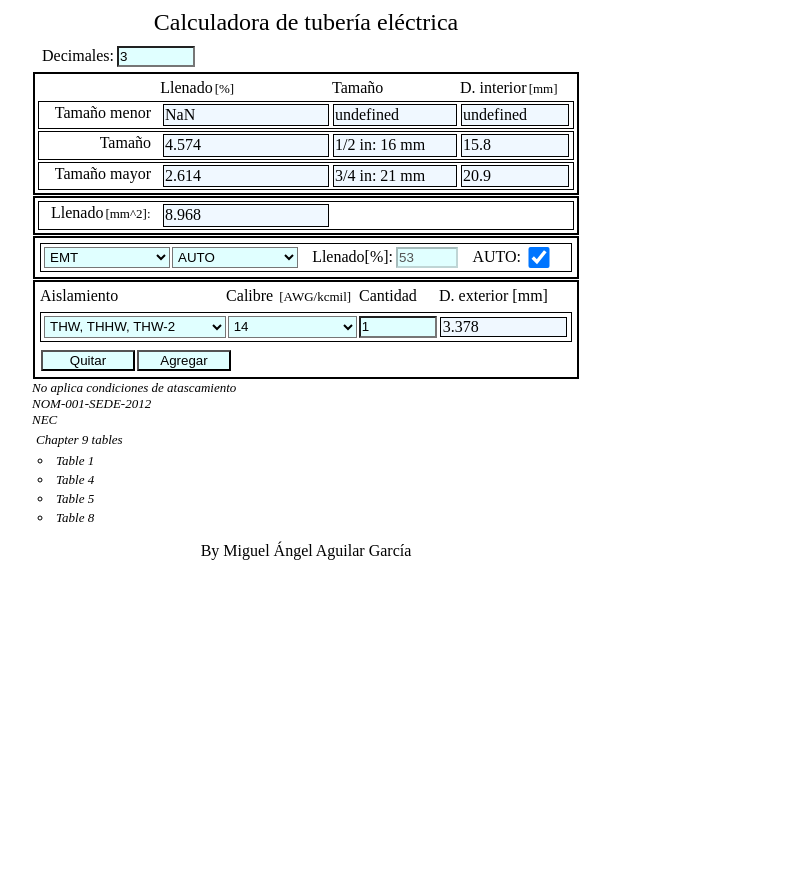
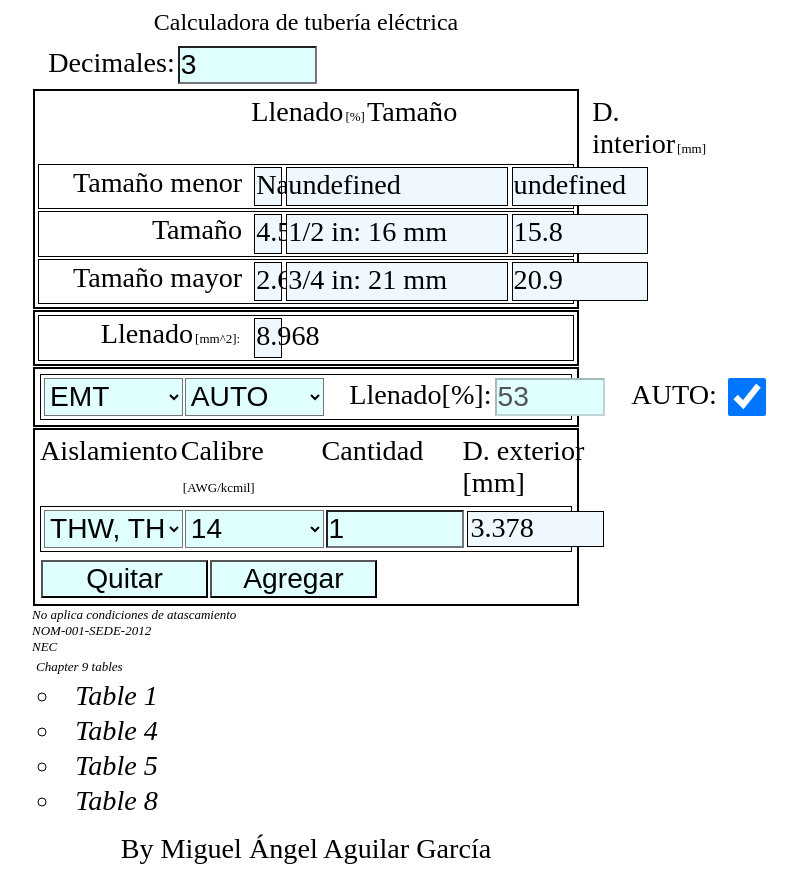
Before and after one commit to MiguelAAguilarG/cal_conduit_web, a plain HTML site: page index.html in a window 1280 px wide. Shown: the whole page, without its empty margins (334-1131 px from the left). Before the commit the page ends 800 px from the top, so only its background shows below. Drawn offline with Linux system fonts and the light colour scheme.

```diff
--- a/style.css
+++ b/style.css
@@ -2,6 +2,7 @@
     box-sizing: border-box;
     margin: 1px;
     padding: 1px;
+    font-size: 2.2vw;
   }
 
 body {
@@ -155,4 +156,5 @@ p{
 @media screen and (min-width:400px) and (max-width:549px) {
     body{max-width: 100%;}
     .p_resultado{font-size: 2.2vw; padding-bottom: 2px;}
+    *{font-size: 2.2vw;}
     }
```
